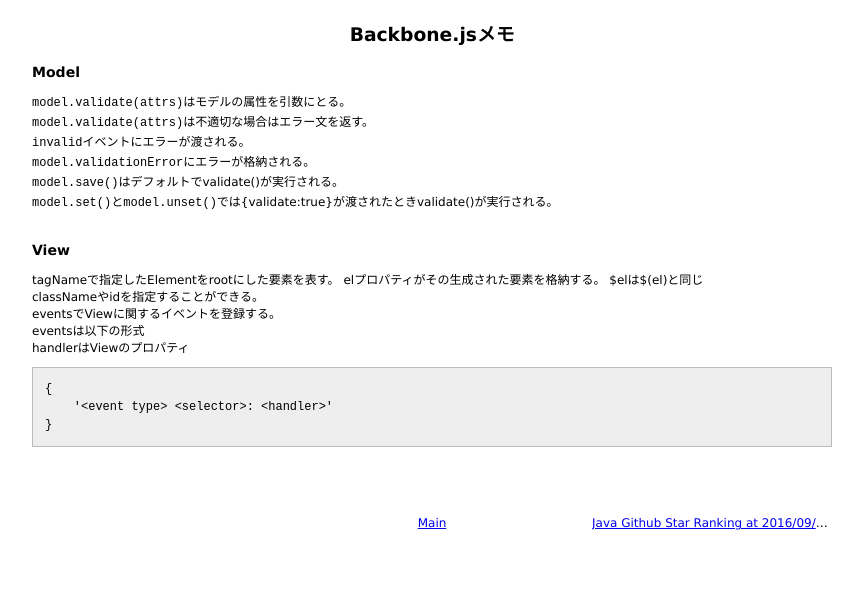
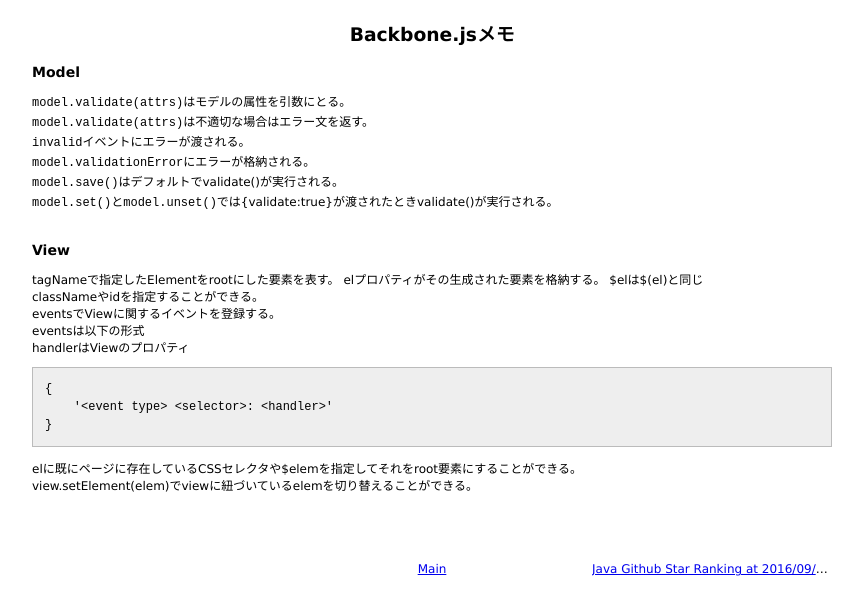
Before and after one commit to 38elements/38elements.github.com, a Jekyll site: the page built from _posts/2016-09-07-backbonejs.md, in a window 1280 px wide. Shown: the top 615 px of the page, without its empty margins (208-1071 px from the left). Built offline with Jekyll 4.4.1, drawn with Linux system fonts in a browser that asks for light colours.

Commit message:
Update 2016-09-07-backbonejs.md

````diff
--- a/_posts/2016-09-07-backbonejs.md
+++ b/_posts/2016-09-07-backbonejs.md
@@ -27,5 +27,7 @@ handlerはViewのプロパティ
 }
 ```
 
+elに既にページに存在しているCSSセレクタや$elemを指定してそれをroot要素にすることができる。
+view.setElement(elem)でviewに紐づいているelemを切り替えることができる。
 
 <br>
````
